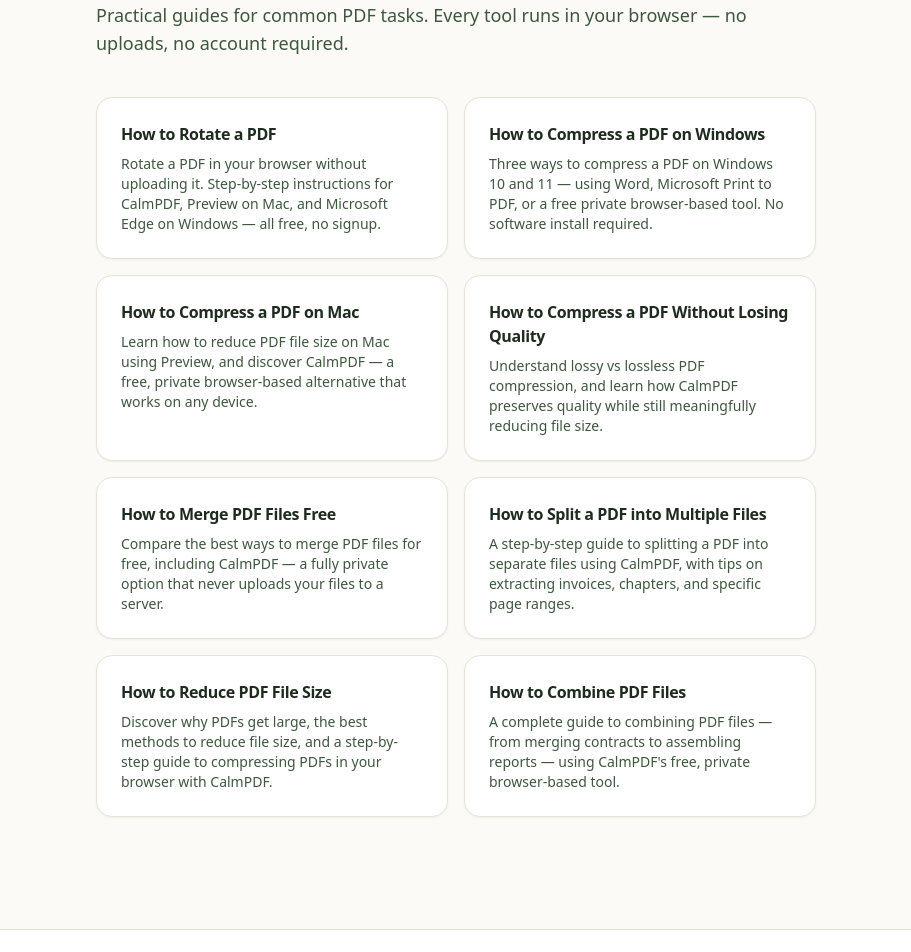
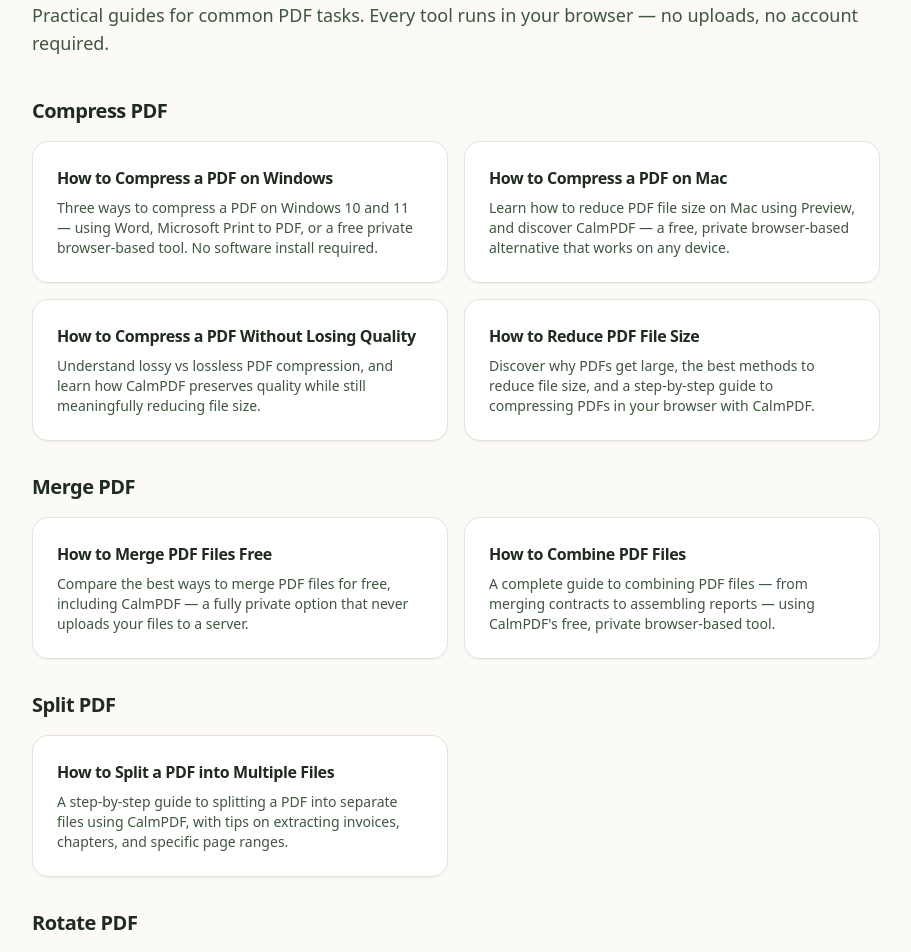
Before and after one commit to lorenzo-gu/calmpdf, a Next.js app: page /how-to in a window 1280 px wide. Shown: the part 160-1112 px from the top of the page, without its empty margins (184-1095 px from the left). Built offline with nearby package versions, Linux system fonts and the light colour scheme.

Commit message:
Expand SEO internal linking and how-to clusters

```diff
--- a/src/app/compress-pdf-to-100kb/page.tsx
+++ b/src/app/compress-pdf-to-100kb/page.tsx
@@ -110,6 +110,16 @@ export default function Page() {
         Yes. CalmPDF is free with no daily limits and no account required. Compression runs
         in your browser, so your files stay private.
       </p>
-    </main>
+
+      <section className="rounded-2xl border border-sage-100 p-6 mt-10">
+        <h2 className="text-xl font-semibold mb-3">Related compression guides</h2>
+        <ul className="list-disc list-inside space-y-2 text-sage-700">
+          <li><Link href="/compress-pdf" className="underline">Compress PDF tool</Link></li>
+          <li><Link href="/how-to/reduce-pdf-file-size" className="underline">How to Reduce PDF File Size</Link></li>
+          <li><Link href="/how-to/compress-pdf-without-losing-quality" className="underline">How to Compress a PDF Without Losing Quality</Link></li>
+          <li><Link href="/compress-pdf-for-email" className="underline">Compress PDF for Email</Link></li>
+        </ul>
+      </section>
+</main>
   );
 }
--- a/src/app/compress-pdf-to-1mb/page.tsx
+++ b/src/app/compress-pdf-to-1mb/page.tsx
@@ -382,7 +382,17 @@ export default function CompressPdfTo1MbPage() {
             </div>
           </div>
         </section>
-      </main>
+
+      <section className="rounded-2xl border border-sage-100 p-6 mt-10">
+        <h2 className="text-xl font-semibold mb-3">Related compression guides</h2>
+        <ul className="list-disc list-inside space-y-2 text-sage-700">
+          <li><Link href="/compress-pdf" className="underline">Compress PDF tool</Link></li>
+          <li><Link href="/how-to/reduce-pdf-file-size" className="underline">How to Reduce PDF File Size</Link></li>
+          <li><Link href="/how-to/compress-pdf-without-losing-quality" className="underline">How to Compress a PDF Without Losing Quality</Link></li>
+          <li><Link href="/compress-pdf-for-email" className="underline">Compress PDF for Email</Link></li>
+        </ul>
+      </section>
+</main>
     </>
   );
 }
--- a/src/app/compress-pdf-to-200kb/page.tsx
+++ b/src/app/compress-pdf-to-200kb/page.tsx
@@ -275,6 +275,16 @@ export default function Page() {
         single-page documents under a few megabytes compress quickly even on
         modest hardware.
       </p>
-    </main>
+
+      <section className="rounded-2xl border border-sage-100 p-6 mt-10">
+        <h2 className="text-xl font-semibold mb-3">Related compression guides</h2>
+        <ul className="list-disc list-inside space-y-2 text-sage-700">
+          <li><Link href="/compress-pdf" className="underline">Compress PDF tool</Link></li>
+          <li><Link href="/how-to/reduce-pdf-file-size" className="underline">How to Reduce PDF File Size</Link></li>
+          <li><Link href="/how-to/compress-pdf-without-losing-quality" className="underline">How to Compress a PDF Without Losing Quality</Link></li>
+          <li><Link href="/compress-pdf-for-email" className="underline">Compress PDF for Email</Link></li>
+        </ul>
+      </section>
+</main>
   );
 }
--- a/src/app/compress-pdf-to-2mb/page.tsx
+++ b/src/app/compress-pdf-to-2mb/page.tsx
@@ -295,6 +295,16 @@ export default function Page() {
         a few megabytes in size compress quickly even on modest hardware, and
         nothing is uploaded — the file stays on your device.
       </p>
-    </main>
+
+      <section className="rounded-2xl border border-sage-100 p-6 mt-10">
+        <h2 className="text-xl font-semibold mb-3">Related compression guides</h2>
+        <ul className="list-disc list-inside space-y-2 text-sage-700">
+          <li><Link href="/compress-pdf" className="underline">Compress PDF tool</Link></li>
+          <li><Link href="/how-to/reduce-pdf-file-size" className="underline">How to Reduce PDF File Size</Link></li>
+          <li><Link href="/how-to/compress-pdf-without-losing-quality" className="underline">How to Compress a PDF Without Losing Quality</Link></li>
+          <li><Link href="/compress-pdf-for-email" className="underline">Compress PDF for Email</Link></li>
+        </ul>
+      </section>
+</main>
   );
 }
--- a/src/app/compress-pdf-to-500kb/page.tsx
+++ b/src/app/compress-pdf-to-500kb/page.tsx
@@ -111,6 +111,16 @@ export default function Page() {
         CalmPDF has no enforced size limit. The practical limit is your device's available
         memory — most modern laptops handle files up to 200MB without issue.
       </p>
-    </main>
+
+      <section className="rounded-2xl border border-sage-100 p-6 mt-10">
+        <h2 className="text-xl font-semibold mb-3">Related compression guides</h2>
+        <ul className="list-disc list-inside space-y-2 text-sage-700">
+          <li><Link href="/compress-pdf" className="underline">Compress PDF tool</Link></li>
+          <li><Link href="/how-to/reduce-pdf-file-size" className="underline">How to Reduce PDF File Size</Link></li>
+          <li><Link href="/how-to/compress-pdf-without-losing-quality" className="underline">How to Compress a PDF Without Losing Quality</Link></li>
+          <li><Link href="/compress-pdf-for-email" className="underline">Compress PDF for Email</Link></li>
+        </ul>
+      </section>
+</main>
   );
 }
--- a/src/app/how-to/page.tsx
+++ b/src/app/how-to/page.tsx
@@ -1,7 +1,7 @@
 import type { Metadata } from "next";
 import Link from "next/link";
 import { SITE } from "@/lib/site";
-import { PUBLISHED_BLOG_POSTS } from "@/content/posts";
+import { PUBLISHED_BLOG_POSTS, type Post } from "@/content/posts";
 
 export const metadata: Metadata = {
   title: "PDF How-to Guides | CalmPDF",
@@ -17,25 +17,65 @@ export const metadata: Metadata = {
   },
 };
 
+type Cluster = {
+  title: string;
+  posts: Post[];
+};
+
+const TOPIC_CLUSTERS: Cluster[] = [
+  {
+    title: "Compress PDF",
+    posts: PUBLISHED_BLOG_POSTS.filter((p) => p.slug.includes("compress") || p.slug.includes("reduce")),
+  },
+  {
+    title: "Merge PDF",
+    posts: PUBLISHED_BLOG_POSTS.filter((p) => p.slug.includes("merge") || p.slug.includes("combine")),
+  },
+  {
+    title: "Split PDF",
+    posts: PUBLISHED_BLOG_POSTS.filter((p) => p.slug.includes("split")),
+  },
+  {
+    title: "Rotate PDF",
+    posts: PUBLISHED_BLOG_POSTS.filter((p) => p.slug.includes("rotate")),
+  },
+  { title: "Convert PDF", posts: [] },
+  { title: "Images/PDF", posts: [] },
+  { title: "Page Management", posts: [] },
+];
+
 export default function HowToIndexPage() {
   return (
-    <main className="mx-auto max-w-3xl px-4 md:px-6 py-12">
+    <main className="mx-auto max-w-4xl px-4 md:px-6 py-12">
       <h1 className="text-3xl font-semibold tracking-tight">PDF how-to guides</h1>
       <p className="mt-3 text-lg text-sage-700">
         Practical guides for common PDF tasks. Every tool runs in your browser —
         no uploads, no account required.
       </p>
 
-      <div className="mt-10 grid gap-4 sm:grid-cols-2">
-        {PUBLISHED_BLOG_POSTS.map((post) => (
+      <div className="mt-10 space-y-8">
+        {TOPIC_CLUSTERS.map((cluster) => (
+          <section key={cluster.title}>
+            <h2 className="text-xl font-semibold text-sage-900">{cluster.title}</h2>
+            {cluster.posts.length > 0 ? (
+              <div className="mt-4 grid gap-4 sm:grid-cols-2">
+                {cluster.posts.map((post) => (
                   <Link
                     key={post.slug}
                     href={`/how-to/${post.slug}`}
                     className="card no-underline hover:border-sage-300 transition-colors"
                   >
-            <h2 className="font-semibold text-sage-900">{post.title}</h2>
+                    <h3 className="font-semibold text-sage-900">{post.title}</h3>
                     <p className="mt-2 text-sm text-sage-700">{post.description}</p>
                   </Link>
+                ))}
+              </div>
+            ) : (
+              <p className="mt-3 text-sm text-sage-700">
+                New guides coming soon for this topic cluster.
+              </p>
+            )}
+          </section>
         ))}
       </div>
     </main>
--- a/src/components/ArticleShell.tsx
+++ b/src/components/ArticleShell.tsx
@@ -121,6 +121,21 @@ export function ArticleShell({
         </div>
       </aside>
 
+      {post.relatedLinks && post.relatedLinks.length > 0 && (
+        <section className="mx-auto max-w-3xl px-4 md:px-6 pb-12">
+          <h2 className="text-xl font-semibold mb-4">Related guides and tools</h2>
+          <ul className="grid gap-3 sm:grid-cols-2">
+            {post.relatedLinks.map((item) => (
+              <li key={item.href}>
+                <Link href={item.href} className="card block no-underline hover:border-sage-300 transition-colors">
+                  {item.label}
+                </Link>
+              </li>
+            ))}
+          </ul>
+        </section>
+      )}
+
       {/* Related tools grid */}
       <section className="mx-auto max-w-3xl px-4 md:px-6 pb-16">
         <h2 className="text-xl font-semibold mb-4">Other free PDF tools</h2>
--- a/src/content/posts.ts
+++ b/src/content/posts.ts
@@ -9,6 +9,7 @@ export type Post = {
     ctaLabel: string;
     published: boolean;
     faqs?: { q: string; a: string }[];
+    relatedLinks?: { href: string; label: string }[];
 };
 
 export const BLOG_POSTS: Post[] = [
@@ -56,6 +57,7 @@ export const BLOG_POSTS: Post[] = [
         ctaLabel: "Compress PDF free",
         published: true,
         faqs: [{ q: "Does compressing a PDF reduce quality?", a: "It depends on the method. The Quartz filter in Preview is lossy and can soften images. CalmPDF currently uses lossless compression, so readability and image detail are preserved while file structure is optimized. Text in PDFs is vector-based and is never affected by image compression." }],
+        relatedLinks: [{ href: "/compress-pdf", label: "Compress PDF tool" }, { href: "/how-to/compress-pdf-without-losing-quality", label: "How to Compress a PDF Without Losing Quality" }],
   },
   {
         slug: "compress-pdf-without-losing-quality",
@@ -68,6 +70,7 @@ export const BLOG_POSTS: Post[] = [
         ctaLabel: "Compress PDF free",
         published: true,
         faqs: [{ q: "Can I compress a scanned PDF without losing quality?", a: "Scanned PDFs are entirely images — each page is a photo of a piece of paper. Some quality loss is unavoidable if you want significant file size reduction. Use a lossless tool first and check the output. For archiving, keep the original; send the compressed version." }],
+        relatedLinks: [{ href: "/compress-pdf", label: "Compress PDF tool" }, { href: "/compress-pdf-to-1mb", label: "Compress PDF to 1MB" }],
   },
   {
         slug: "merge-pdf-files-free",
@@ -80,6 +83,7 @@ export const BLOG_POSTS: Post[] = [
         ctaLabel: "Merge PDF free",
         published: true,
         faqs: [{ q: "Does merging PDFs reduce quality?", a: "No. Merging combines the pages of multiple PDFs into one file without re-encoding anything. Images, fonts, and formatting stay exactly as they were in the originals." }],
+        relatedLinks: [{ href: "/merge-pdf", label: "Merge PDF tool" }, { href: "/how-to/combine-pdf-files", label: "How to Combine PDF Files" }],
   },
   {
         slug: "split-pdf-into-multiple-files",
@@ -92,6 +96,7 @@ export const BLOG_POSTS: Post[] = [
         ctaLabel: "Split PDF free",
         published: true,
         faqs: [{ q: "Does splitting a PDF affect quality?", a: "No. Splitting extracts pages without re-encoding them. Images, fonts, and text remain exactly as they were in the original document." }],
+        relatedLinks: [{ href: "/split-pdf", label: "Split PDF tool" }, { href: "/extract-pdf-pages", label: "Extract PDF Pages" }],
   },
   {
         slug: "reduce-pdf-file-size",
@@ -104,6 +109,7 @@ export const BLOG_POSTS: Post[] = [
         ctaLabel: "Compress PDF free",
         published: true,
         faqs: [{ q: "What's the maximum PDF size for email?", a: "Gmail and Outlook both support attachments up to 25 MB. Many corporate email systems have lower limits (10 MB is common). If your PDF exceeds the limit, aim to compress it below 10 MB to be safe for most recipients." }],
+        relatedLinks: [{ href: "/compress-pdf", label: "Compress PDF tool" }, { href: "/compress-pdf-for-email", label: "Compress PDF for Email" }],
   },
   {
         slug: "combine-pdf-files",
@@ -116,6 +122,7 @@ export const BLOG_POSTS: Post[] = [
         ctaLabel: "Combine PDFs free",
         published: true,
         faqs: [{ q: "Does combining PDFs reduce quality?", a: "No. Combining PDFs joins the pages without re-encoding or compressing anything. Images, fonts, and text remain exactly as they were in the original files." }],
+        relatedLinks: [{ href: "/merge-pdf", label: "Merge PDF tool" }, { href: "/how-to/merge-pdf-files-free", label: "How to Merge PDF Files Free" }],
   },
   ];
 
--- a/src/content/tools.ts
+++ b/src/content/tools.ts
@@ -115,7 +115,7 @@ export const TOOLS: Tool[] = [
     relatedGuides: [
       { href: "/how-to/compress-pdf-on-windows", label: "How to Compress a PDF on Windows" },
       { href: "/how-to/compress-pdf-on-mac", label: "How to Compress a PDF on Mac" },
-      { href: "/how-to/reduce-pdf-file-size", label: "How to Reduce PDF File Size" },
+      { href: "/how-to/rotate-pdf", label: "How to Rotate a PDF" },
     ],
   },
   {
@@ -151,7 +151,7 @@ export const TOOLS: Tool[] = [
     ],
     relatedGuides: [
       { href: "/how-to/merge-pdf-files-free", label: "How to Merge PDF Files Free" },
-      { href: "/how-to/combine-pdf-files", label: "How to Combine PDF Files" },
+      { href: "/how-to/compress-pdf-on-windows", label: "How to Compress a PDF on Windows" },
     ],
   },
   {
@@ -187,6 +187,7 @@ export const TOOLS: Tool[] = [
     ],
     relatedGuides: [
       { href: "/how-to/split-pdf-into-multiple-files", label: "How to Split a PDF into Multiple Files" },
+      { href: "/extract-pdf-pages", label: "Extract PDF Pages tool" },
     ],
   },
   {
@@ -220,6 +221,9 @@ export const TOOLS: Tool[] = [
         a: "It should work in modern browsers, but larger documents may work better on desktop.",
       },
     ],
+    relatedGuides: [
+      { href: "/how-to/combine-pdf-files", label: "How to Combine PDF Files" },
+    ],
   },
   {
     slug: "pdf-to-docx",
@@ -252,6 +256,9 @@ export const TOOLS: Tool[] = [
         a: "Yes. The output is a Word-compatible DOCX file that can be opened in Word, Google Docs, Pages, and similar editors.",
       },
     ],
+    relatedGuides: [
+      { href: "/how-to/rotate-pdf", label: "How to Rotate a PDF" },
+    ],
   },
 ];
 
```
Lines whose indentation alone changed are shown as unchanged.
